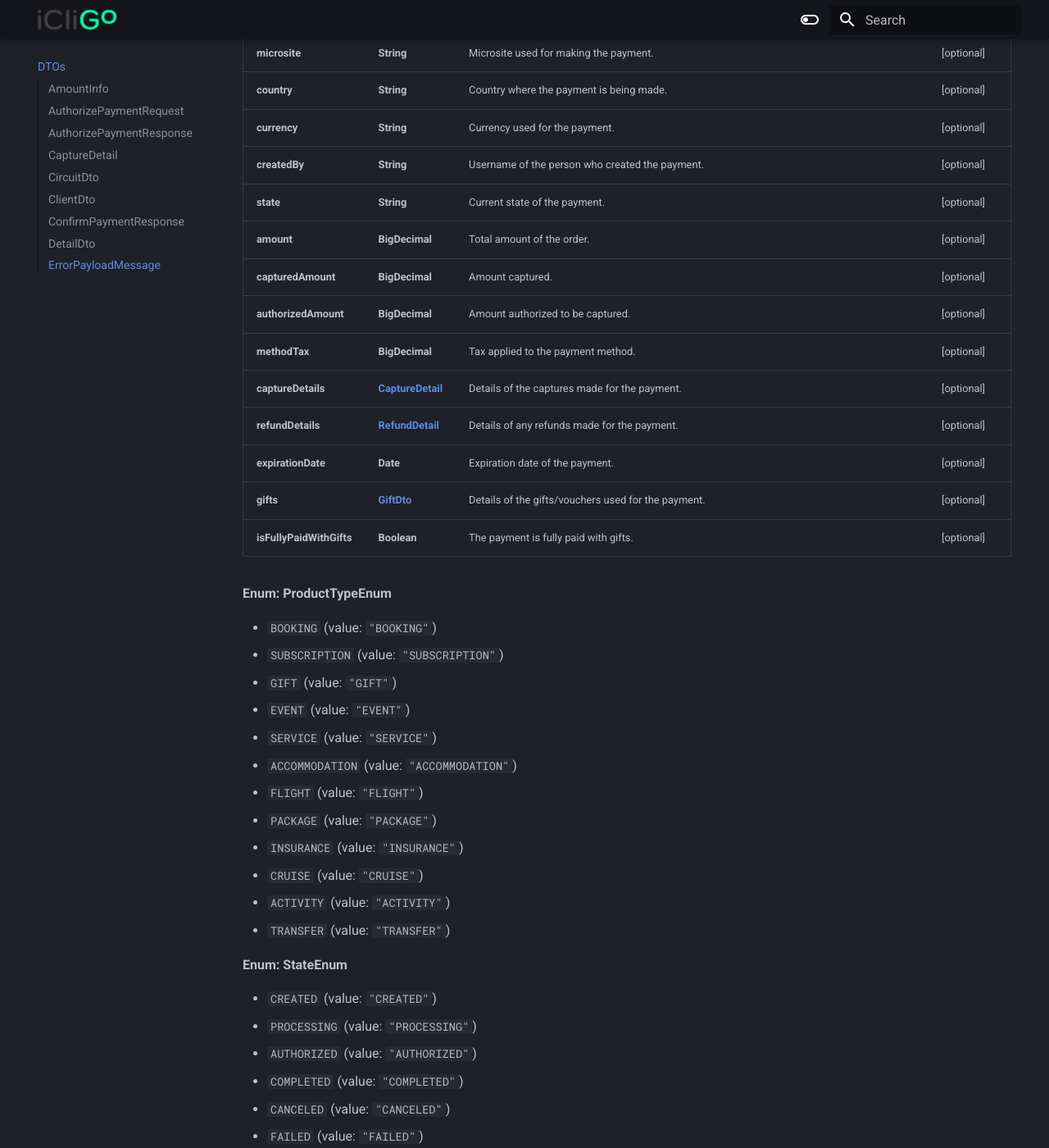
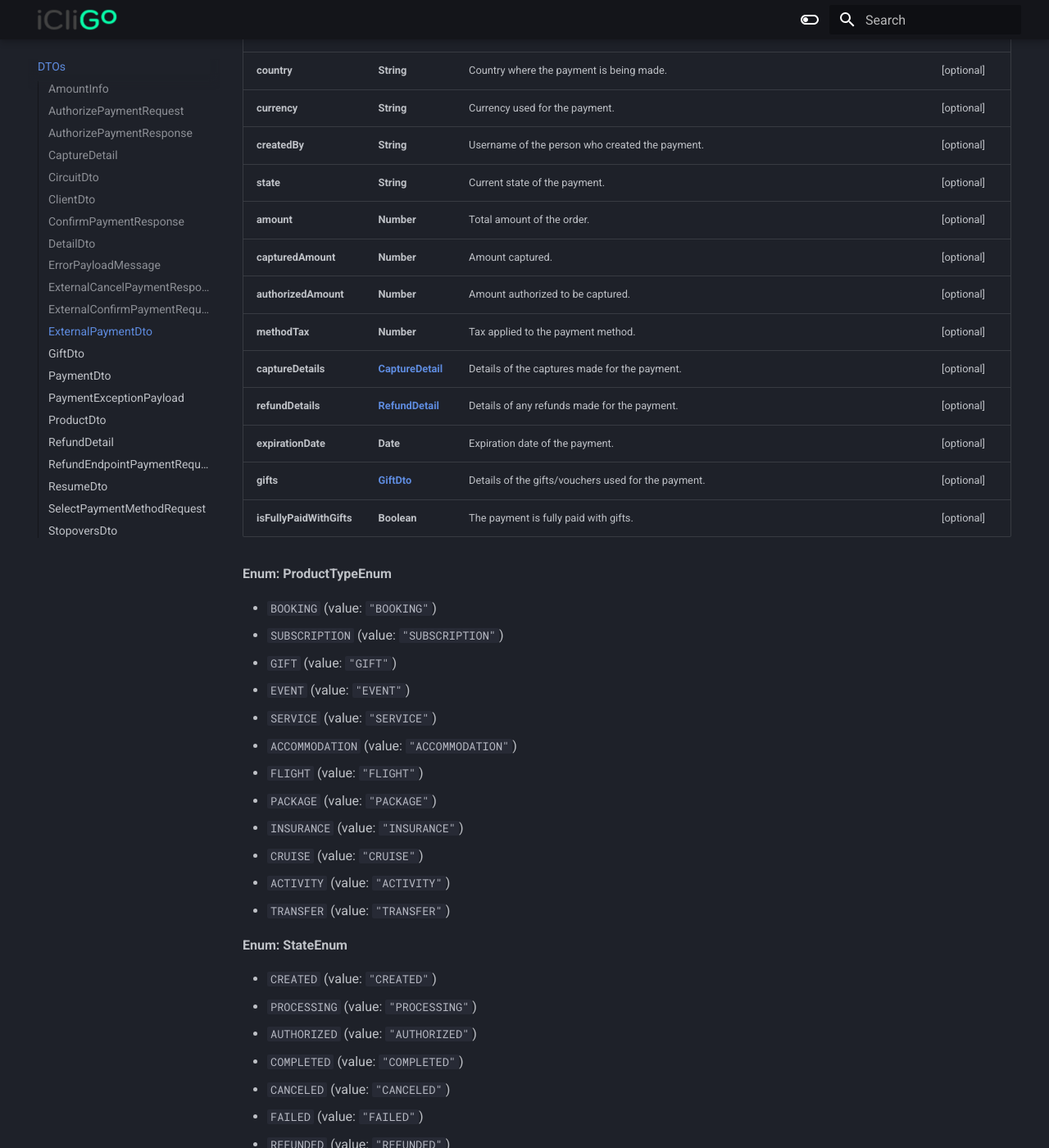
Before and after one commit to icligo/documentation, an MkDocs documentation site: the page built from docs/dtos.md, in a window 1280 px wide and 1400 px high, scrolled down 6831 px. Shown: the whole window at 82% size. Built offline with MkDocs 1.6.1 and Material for MkDocs 9.7.7, drawn with Linux system fonts in a browser that asks for light colours; some of the changed text lies outside the part shown.

Commit message:
fix dtos md

```diff
--- a/docs/dtos.md
+++ b/docs/dtos.md
@@ -10,7 +10,7 @@
 Name | Type | Description | Notes
 ------------ | ------------- | ------------- | -------------
 **currency** | **String** | The currency code (ISO 4217) for the transaction (e.g., USD, EUR). |
-**value** | **BigDecimal** | The total amount of the transaction in the specified currency. |
+**value** | **Number** | The total amount of the transaction in the specified currency. |
 
 ---
 ## **AuthorizePaymentRequest**
@@ -73,6 +73,7 @@
 **captureTime** | **Date** | The date and time when the transaction was captured. | [optional]
 **amount** | [**AmountInfo**](/mkdocs/dtos/#amountinfo) | Detailed information about the captured amount, including currency and value. | [optional]
 
+
 ---
 ## **CircuitDto**
 
@@ -116,7 +117,7 @@
 
 Name | Type | Description | Notes
 ------------ | ------------- | ------------- | -------------
-**night** | **Integer** | Number of nights for the stay. | [optional]
+**night** | **Number** | Number of nights for the stay. | [optional]
 **roomType** | **String** | Room type for accommodation. | [optional]
 **regime** | **String** | Accommodation regime. | [optional]
 **flightNumber** | **String** | Flight number for associated transportation. | [optional]
@@ -153,19 +154,20 @@
 
 **Properties**
 
-Name | Type       | Description | Notes
------------- |------------| ------------- | -------------
-**timestamp** | **long**   | Timestamp of when the error occurred. | [optional]
-**status** | **int**    | HTTP status code of the error. | [optional]
+Name | Type | Description | Notes
+------------ | ------------- | ------------- | -------------
+**timestamp** | **Number** | Timestamp of when the error occurred. | [optional]
+**status** | **Number** | HTTP status code of the error. | [optional]
 **error** | **String** | HTTP description of the error. | [optional]
 **message** | **String** | Detailed error message. | [optional]
 **path** | **String** | The path of the endpoint where the error occurred. | [optional]
 
 ---
 
-# ExternalCancelPaymentResponse
+## **ExternalCancelPaymentResponse**
 
-## Properties
+**Properties**
+
 Name | Type | Description | Notes
 ------------ | ------------- | ------------- | -------------
 **date** | **Date** | Time of cancel payment intent. |
@@ -179,6 +181,7 @@
 ------------ | ------------- | ------------- | -------------
 **amountInfo** | [**AmountInfo**](/mkdocs/dtos/#amountinfo) | Detailed information about the captured amount, including currency and value. |
 **description** | **String** | A brief description of the transaction or context for the amount information. | [optional]
+
 
 ---
 
@@ -203,10 +206,10 @@
 **currency** | **String** | Currency used for the payment. | [optional]
 **createdBy** | **String** | Username of the person who created the payment. | [optional]
 **state** | **String** | Current state of the payment. | [optional]
-**amount** | **BigDecimal** | Total amount of the order. | [optional]
-**capturedAmount** | **BigDecimal** | Amount captured. | [optional]
-**authorizedAmount** | **BigDecimal** | Amount authorized to be captured. | [optional]
-**methodTax** | **BigDecimal** | Tax applied to the payment method. | [optional]
+**amount** | **Number** | Total amount of the order. | [optional]
+**capturedAmount** | **Number** | Amount captured. | [optional]
+**authorizedAmount** | **Number** | Amount authorized to be captured. | [optional]
+**methodTax** | **Number** | Tax applied to the payment method. | [optional]
 **captureDetails** | [**CaptureDetail**](/mkdocs/dtos/#capturedetail) | Details of the captures made for the payment. | [optional]
 **refundDetails** | [**RefundDetail**](/mkdocs/dtos/#refunddetail) | Details of any refunds made for the payment. | [optional]
 **expirationDate** | **Date** | Expiration date of the payment. | [optional]
@@ -248,13 +251,13 @@
 
 Name | Type | Description | Notes
 ------------ | ------------- | ------------- | -------------
-**id** | **Integer** | Unique identifier for the record or entity. | [optional]
-**value** | **BigDecimal** | The total amount associated with the transaction or record. | [optional]
-**valueToUse** | **BigDecimal** | The amount that should be utilized for processing or calculations. | [optional]
+**id** | **Number** | Unique identifier for the record or entity. | [optional]
+**value** | **Number** | The total amount associated with the transaction or record. | [optional]
+**valueToUse** | **Number** | The amount that should be utilized for processing or calculations. | [optional]
 **code** | **String** | A reference code related to the transaction or entity. | [optional]
 **clientName** | **String** | The name of the client associated with the transaction. | [optional]
 **refund** | **Boolean** | Indicates whether the transaction involves a refund (true) or not (false). | [optional]
-**fkType** | **Integer** | Foreign key reference to another entity or type. | [optional]
+**fkType** | **Number** | Foreign key reference to another entity or type. | [optional]
 
 ---
 ## **PaymentDto**
@@ -278,10 +281,10 @@
 **currency** | **String** | Currency used for the payment. | [optional]
 **createdBy** | **String** | Username of the person who created the payment. | [optional]
 **state** | **String** | Current state of the payment. | [optional]
-**amount** | **BigDecimal** | Total amount of the order. | [optional]
-**capturedAmount** | **BigDecimal** | Amount captured. | [optional]
-**authorizedAmount** | **BigDecimal** | Amount authorized to be captured. | [optional]
-**methodTax** | **BigDecimal** | Tax applied to the payment method. | [optional]
+**amount** | **Number** | Total amount of the order. | [optional]
+**capturedAmount** | **Number** | Amount captured. | [optional]
+**authorizedAmount** | **Number** | Amount authorized to be captured. | [optional]
+**methodTax** | **Number** | Tax applied to the payment method. | [optional]
 **captureDetails** | [**CaptureDetail**](/mkdocs/dtos/#capturedetail) | Details of the captures made for the payment. | [optional]
 **refundDetails** | [**RefundDetail**](/mkdocs/dtos/#refunddetail) | Details of any refunds made for the payment. | [optional]
 **expirationDate** | **Date** | Expiration date of the payment. | [optional]
@@ -367,7 +370,7 @@
 **checkin** | **Date** | Check-in date of the product, formatted as a string. | [optional]
 **checkout** | **Date** | Check-out date of the product, formatted as a string. | [optional]
 **_date** | **Date** | Date of the product activity or service, formatted as a string. | [optional]
-**price** | **BigDecimal** | Price of the product. | [optional]
+**price** | **Number** | Price of the product. | [optional]
 **detail** | [**DetailDto**](/mkdocs/dtos/#detaildto) |  | [optional]
 
 <a name="TypeEnum"></a>
@@ -431,7 +434,7 @@
 **owner** | **String** | Owner or responsible party for the transaction. | [optional]
 **email** | **String** | Owner&#x27;s contact email address. | [optional]
 **currency** | **String** | Currency code for the transaction. | [optional]
-**amount** | **BigDecimal** | Total amount of the transaction. | [optional]
+**amount** | **Number** | Total amount of the transaction. | [optional]
 **checkin** | **Date** | Check-in date for the booking, formatted as a string. | [optional]
 **checkout** | **Date** | Check-out date for the booking, formatted as a string. | [optional]
 **clients** | [**ClientDto**](/mkdocs/dtos/#clientdto) | List of clients involved in the transaction. | [optional]
```
